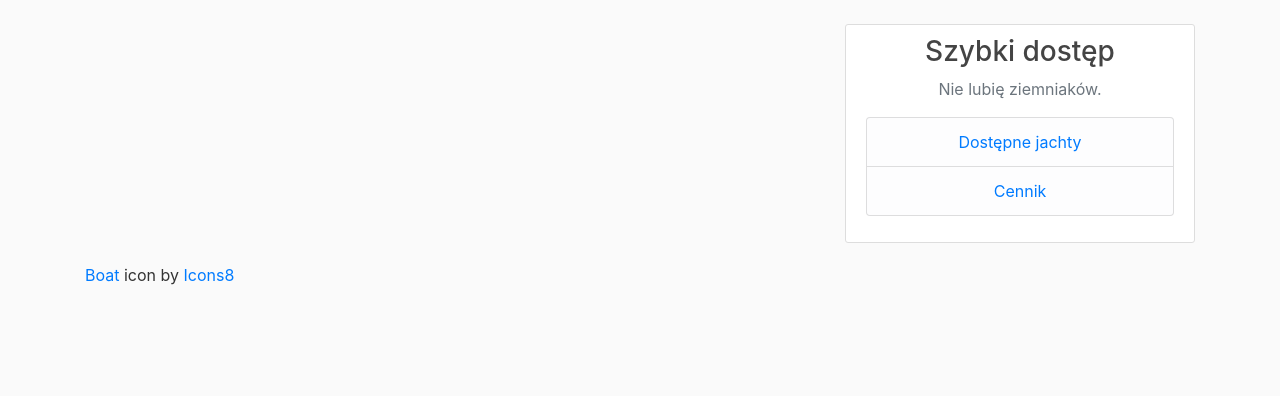
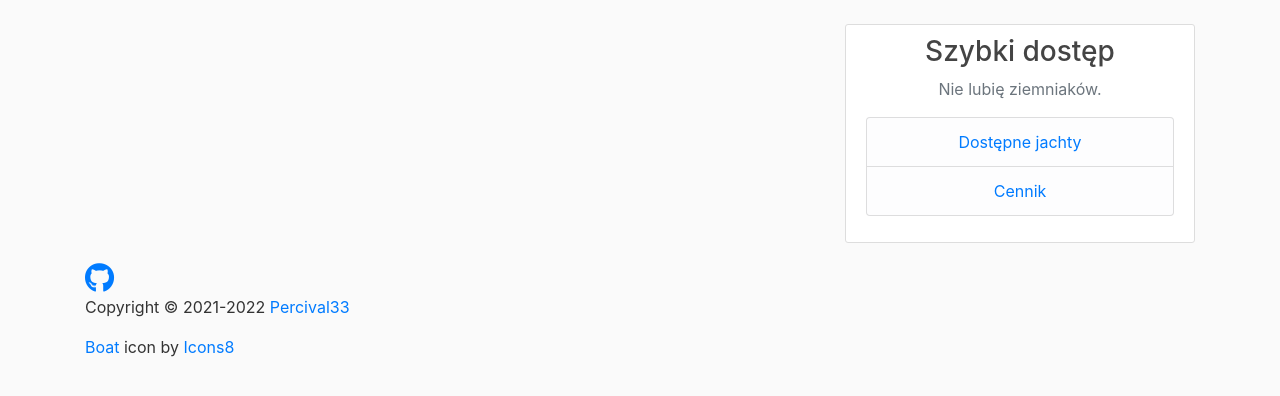
Before and after one commit to Percival33/Django-bg-projekt, a Django app: page / in a window 1280 px wide. Shown: the part 56-452 px from the top of the page. Run offline with Django 3.2, Linux system fonts and the light colour scheme; data that the repository does not hold is empty; some libraries are stand-ins or nearby versions.

Commit message:
added author links

```diff
--- a/kapitanat/templates/kapitanat/base.html
+++ b/kapitanat/templates/kapitanat/base.html
@@ -11,6 +11,8 @@
 
     <link rel="stylesheet" type="text/css" href="{% static 'kapitanat/main.css' %}">
     <link rel="icon" type="image/x-icon" href="https://img.icons8.com/external-xnimrodx-lineal-gradient-xnimrodx/64/undefined/external-boat-camping-xnimrodx-lineal-gradient-xnimrodx.png"/>
+
+    <link rel="stylesheet" href="https://use.fontawesome.com/releases/v5.6.1/css/all.css">
 
     {% if title %}
         <title>Django kapitanat - {{ title }}</title>
@@ -75,8 +77,13 @@
             </div>
         </div>
         <footer>
+            <a href="https://github.com/Percival33/Django-bg-projekt"><i class="fab fa-github" style='font-size:30px'></i></a>
+            <p>Copyright © 2021-2022 <a target="_blank" href="https://github.com/Percival33">Percival33</a></p>
             <a target="_blank" href="https://icons8.com/icon/jM8jafKpKLmF/boat">Boat</a> icon by <a target="_blank" href="https://icons8.com">Icons8</a>
+{#            <p>Created by</p><a target="_blank" href="https://github.com/Percival33/Django-bg-projekt">Percival33</a>#}
         </footer>
+
+
     </main>
 
     <!-- Optional JavaScript -->
```
